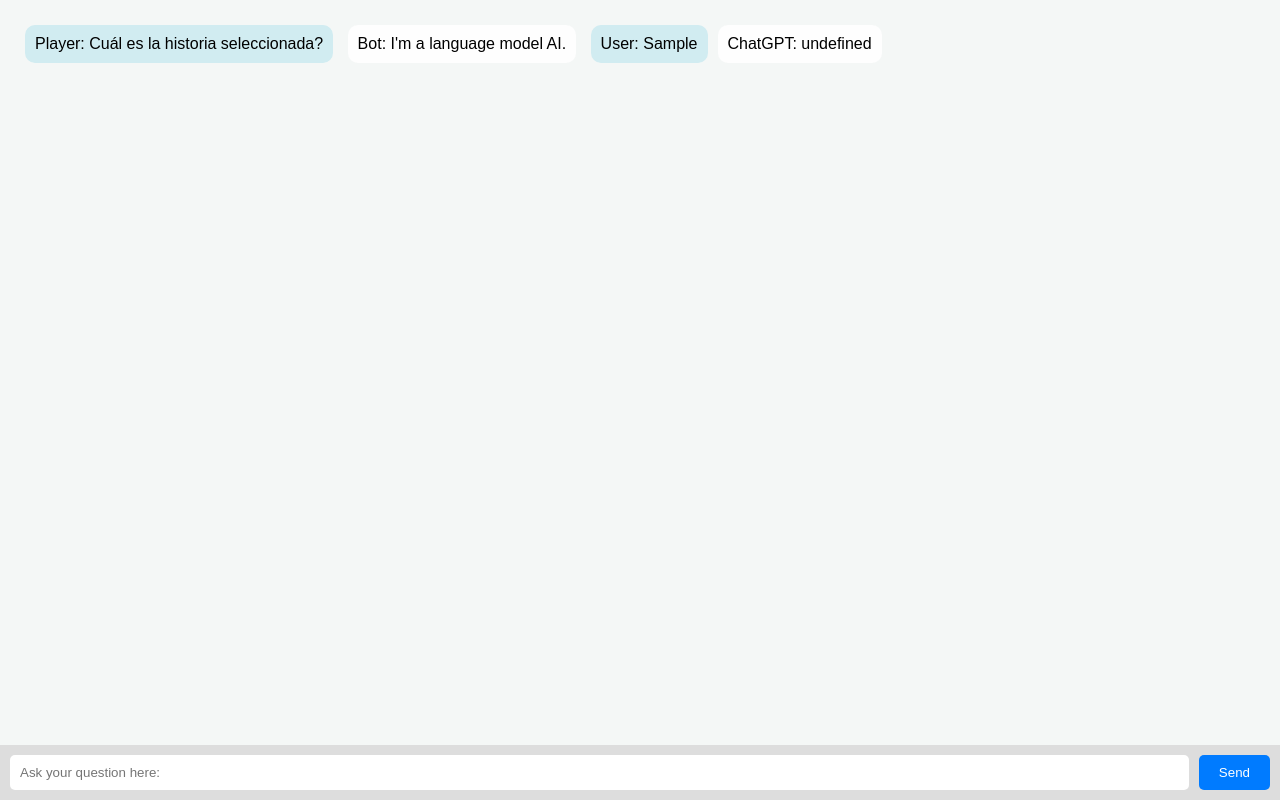
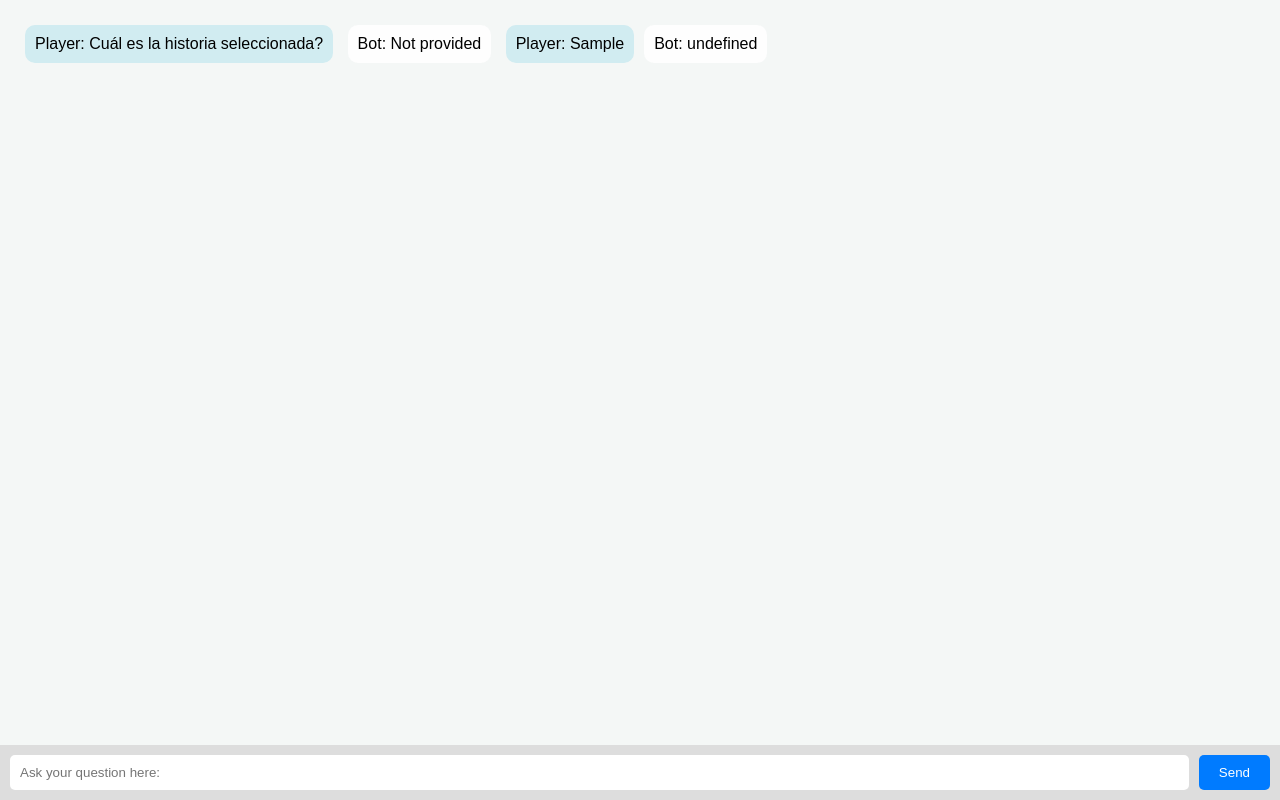
Before and after one commit to VCarrilloGarrido/Juega-con-IA, a plain HTML site: page black_stories/main_stories/chatbot/chat.html in a window 1280 px wide. Both pictures are taken after typing "Sample" into the empty fields and a click on the button "Send". Drawn offline with Linux system fonts and the light colour scheme; no server answers.

Commit message:
Black stories - local variable Story ID WiP

```diff
--- a/black_stories/main_stories/chatbot/chat.html
+++ b/black_stories/main_stories/chatbot/chat.html
@@ -12,7 +12,7 @@
         <div class="dialogue-window" id="dialogueWindow">
             <!-- Sample Dialogue Content -->
             <div class="user-message">Player: Cuál es la historia seleccionada?</div>
-            <div class="bot-message">Bot: I'm a language model AI.</div>
+            <div class="bot-message">Bot: <span id="storyIdDisplay">selectedStoryId</span></div>
         </div>
         <div class="input-area">
             <input type="text" id="userInput" placeholder="Ask your question here:"/>
--- a/black_stories/main_stories/chatbot/scriptChatbot.js
+++ b/black_stories/main_stories/chatbot/scriptChatbot.js
@@ -1,3 +1,27 @@
+document.addEventListener('DOMContentLoaded', function() {
+    // Retrieve the story ID when the page loads
+    const selectedStoryId = getSelectedStoryId();
+    console.log('Selected Story ID:', selectedStoryId); // For debugging
+
+    // Update the 'storyIdDisplay' span with the actual selectedStoryId
+    const storyIdDisplay = document.getElementById('storyIdDisplay');
+    if(storyIdDisplay) {
+        storyIdDisplay.textContent = selectedStoryId; // Update text content
+    }
+});
+
+function getSelectedStoryId() {
+    // Retrieve from query parameter
+    const urlParams = new URLSearchParams(window.location.search);
+    const storyId = urlParams.get('storyId');
+    console.log('URL Parameters:', Array.from(urlParams.entries())); // For debugging
+    return storyId || 'Not provided'; // Modify as needed
+}
+
+// ... rest of your sendMessage and other functions ...
+
+
+
 function sendMessage() {
     const input = document.getElementById('userInput');
     const message = input.value.trim();
@@ -5,14 +29,14 @@ function sendMessage() {
         // Add user message to dialogue window
         const dialogueWindow = document.getElementById('dialogueWindow');
         const userDiv = document.createElement('div');
-        userDiv.textContent = `User: ${message}`;
+        userDiv.textContent = `Player: ${message}`;
         userDiv.className = 'user-message';
         dialogueWindow.appendChild(userDiv);
 
         // Simulate a ChatGPT response
         const botResponse = getBotResponse(message); // Implement this based on selected story and rules
         const botDiv = document.createElement('div');
-        botDiv.textContent = `ChatGPT: ${botResponse}`;
+        botDiv.textContent = `Bot: ${botResponse}`;
         botDiv.className = 'bot-message';
         dialogueWindow.appendChild(botDiv);
 
```
